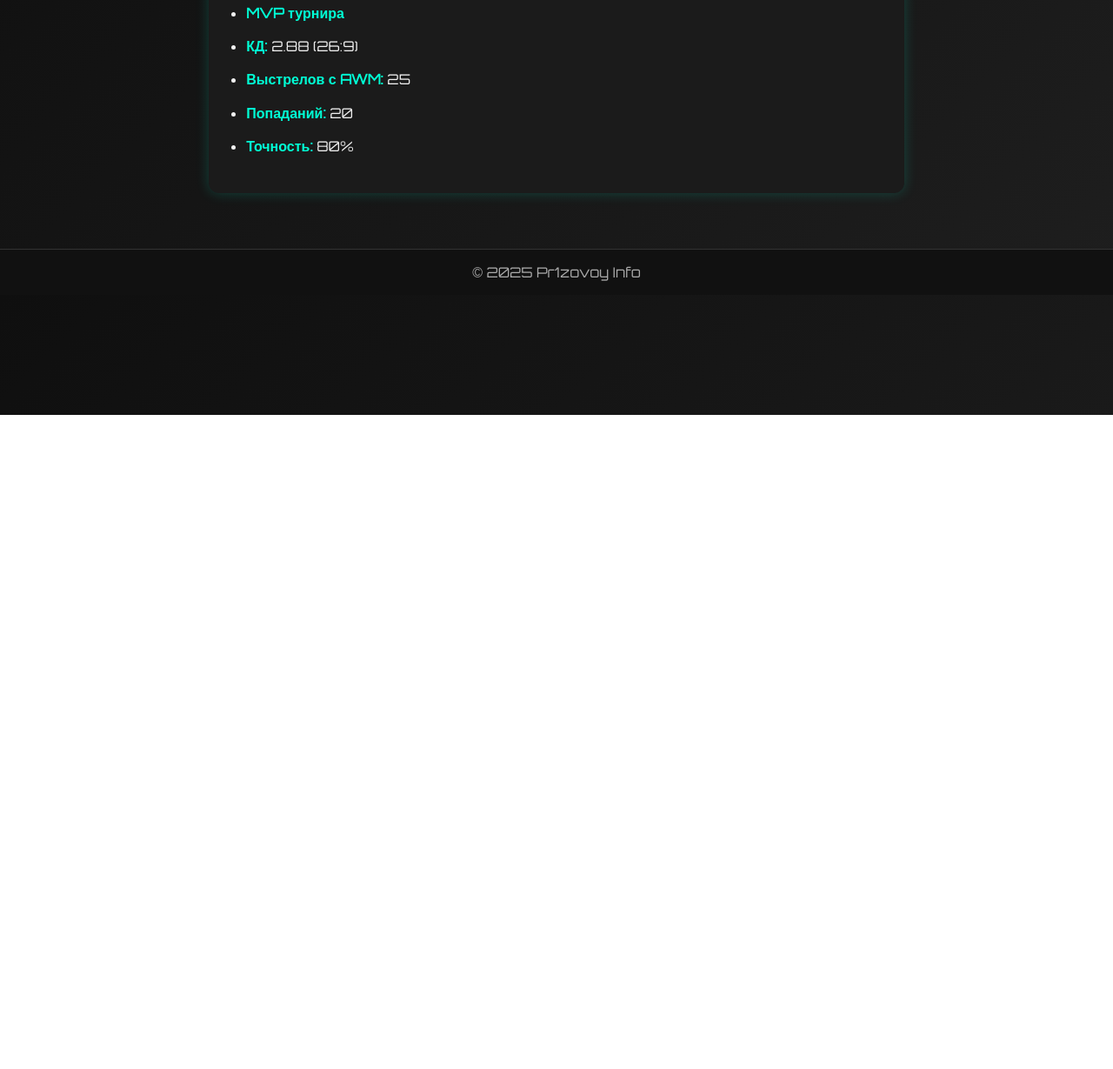
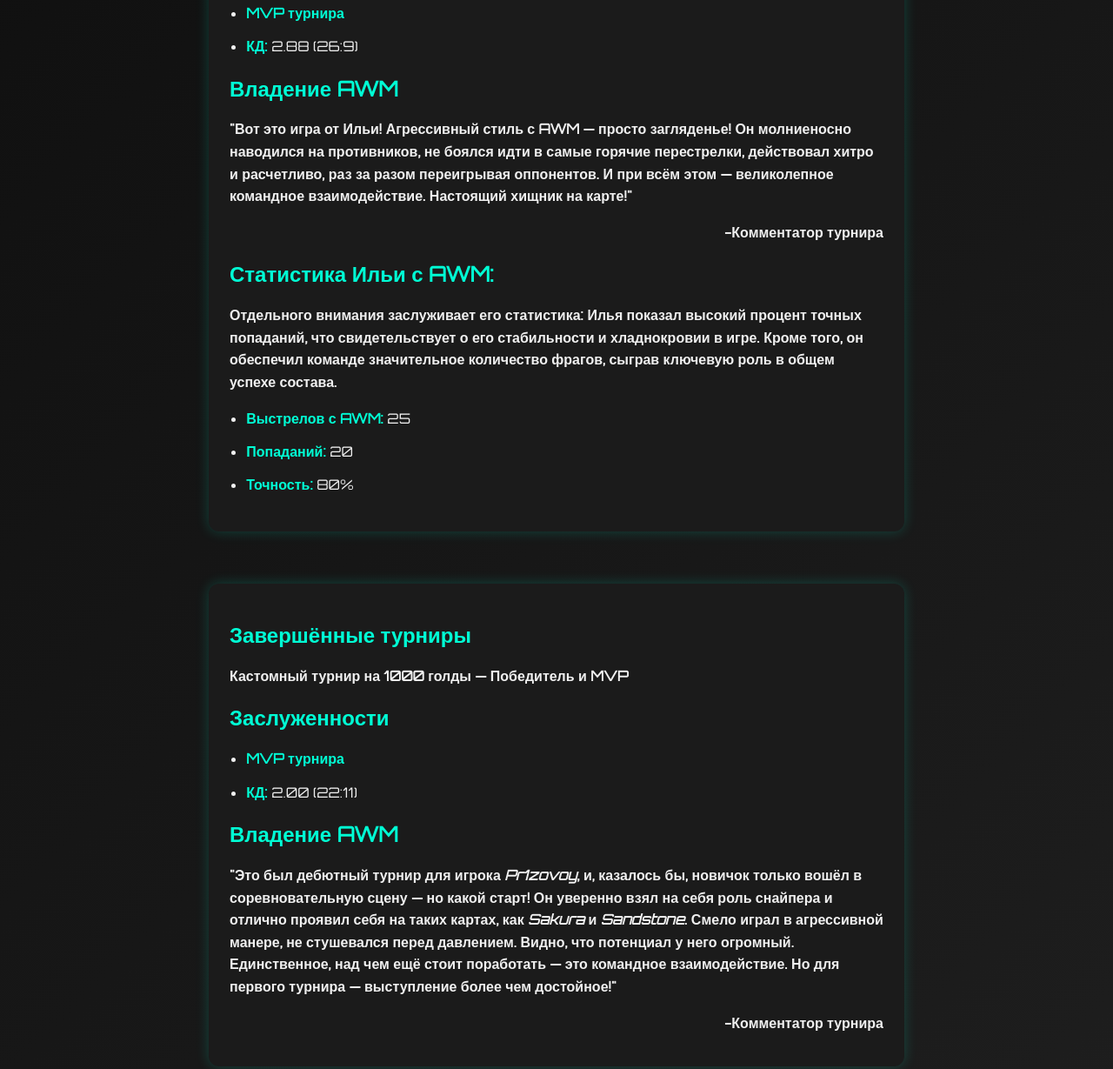
Before and after one commit to Pr1zovoy/pr1zovoy-info, a plain HTML site: page tournaments.html in a window 1280 px wide. Shown: the part 323-1552 px from the top of the page at 87% size. Before the commit the page ends 800 px from the top, so only its background shows below. Drawn offline with Linux system fonts and the light colour scheme.

Commit message:
Update tournaments.html

```diff
--- a/tournaments.html
+++ b/tournaments.html
@@ -25,10 +25,39 @@
       <ul>
         <li><strong>MVP турнира</strong></li>
         <li><strong>КД:</strong> 2.88 (26:9)</li>
+	  </ul>
+	  <h2>Владение AWM</h2>
+		<p><strong>"Вот это игра от Ильи! Агрессивный стиль с AWM — просто загляденье! Он молниеносно наводился на противников,
+		не боялся идти в самые горячие перестрелки, действовал хитро и расчетливо, раз за разом переигрывая оппонентов.
+		И при всём этом — великолепное командное взаимодействие. Настоящий хищник на карте!"</strong></p>
+		<p id="pp" align="right"><strong>-Комментатор турнира</strong></p>
+		<h2>Статистика Ильи с AWM:</h2>
+		<p><strong>Отдельного внимания заслуживает его статистика: Илья показал высокий процент точных попаданий,
+		что свидетельствует о его стабильности и хладнокровии в игре. Кроме того, он обеспечил команде значительное количество фрагов,
+		сыграв ключевую роль в общем успехе состава.</strong></p>
+	  <ul>
         <li><strong>Выстрелов с AWM:</strong> 25</li>
         <li><strong>Попаданий:</strong> 20</li>
         <li><strong>Точность:</strong> 80%</li>
       </ul>
+    </section>
+	<br> <br> <br>
+	<section>
+      <h1>Завершённые турниры</h1>
+      <p><strong>Кастомный турнир на 1000 голды — Победитель и MVP</strong></p>
+
+      <h2>Заслуженности</h2>
+      <ul>
+        <li><strong>MVP турнира</strong></li>
+        <li><strong>КД:</strong> 2.00 (22:11)</li>
+	  </ul>
+	  <h2>Владение AWM</h2>
+		<p><strong>"Это был дебютный турнир для игрока <i>Pr1zovoy</i>, и, казалось бы, новичок только вошёл в соревновательную сцену — но какой старт!
+		Он уверенно взял на себя роль снайпера и отлично проявил себя на таких картах, как <i>Sakura</i> и <i>Sandstone</i>. Смело играл в агрессивной манере,
+		не стушевался перед давлением. Видно, что потенциал у него огромный. Единственное, над чем ещё стоит поработать — это командное взаимодействие.
+		Но для первого турнира — выступление более чем достойное!"</strong></p>
+		<p id="pp" align="right"><strong>-Комментатор турнира</strong></p>
+
     </section>
   </main>
 
```
